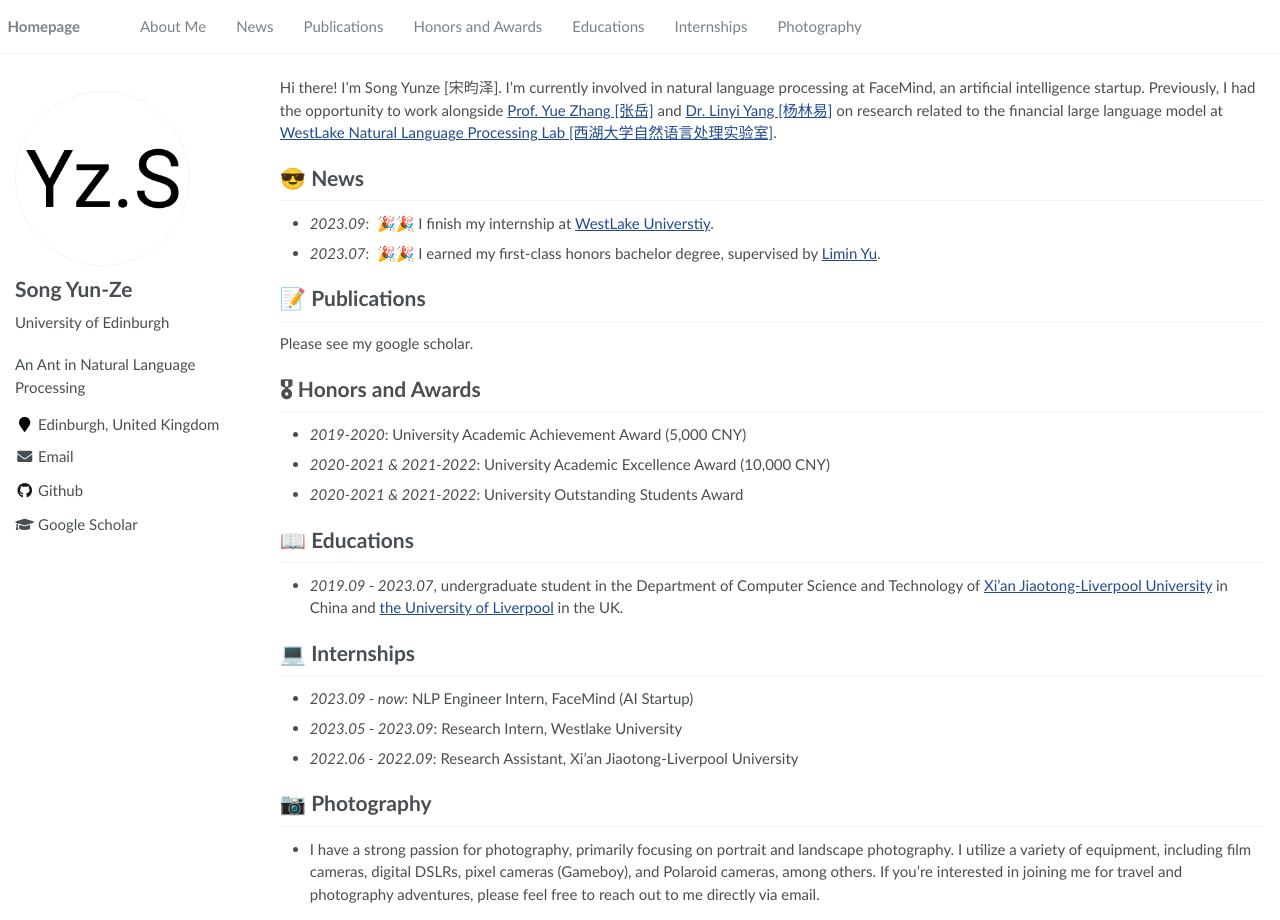
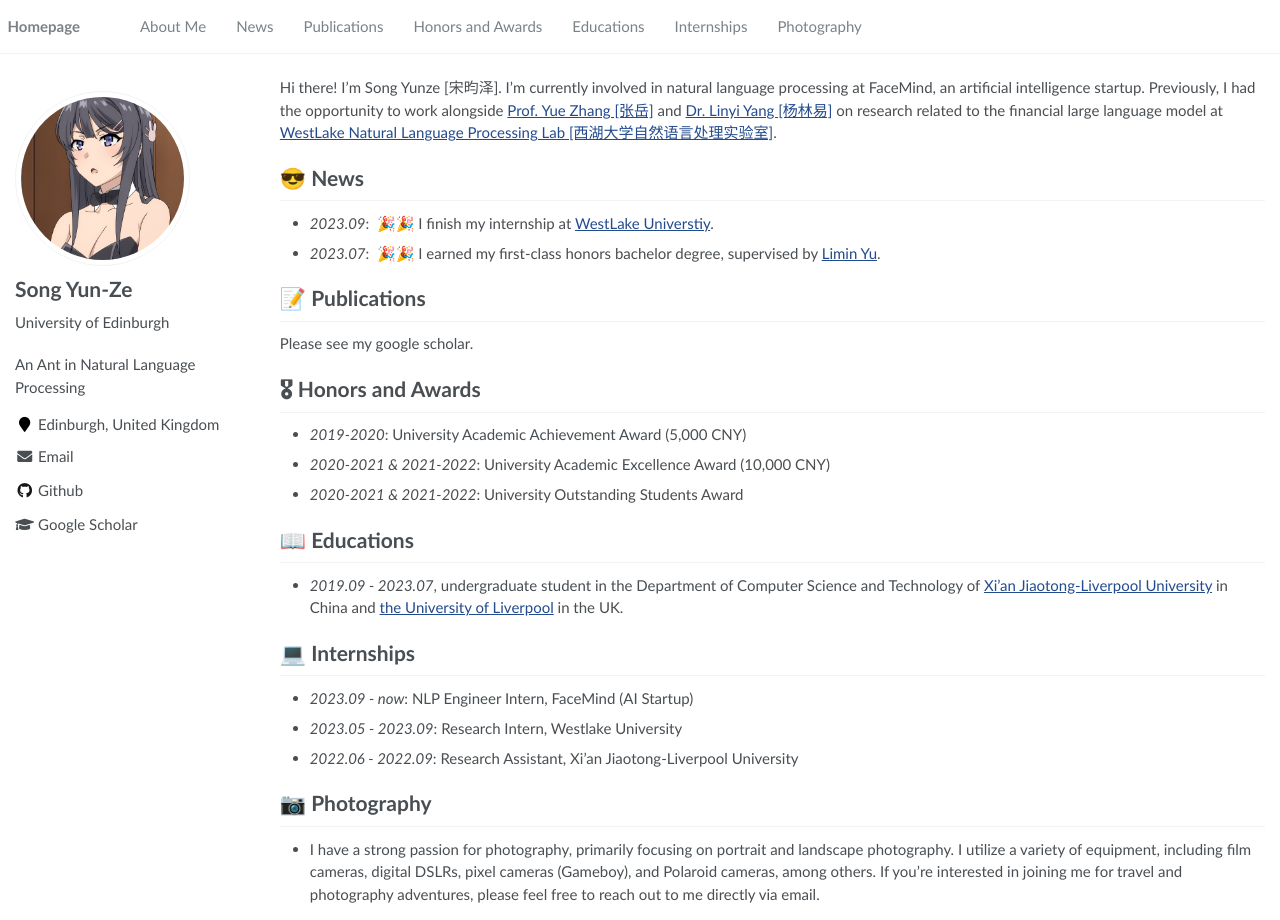
Before and after one commit to YunzeSong/YunzeSong.github.io, a Jekyll site: the page built from _pages/about.md, in a window 1280 px wide. Built offline with Jekyll 4.4.1, drawn with Linux system fonts in a browser that asks for light colours.

Commit message:
Update _config.yml

```diff
--- a/_config.yml
+++ b/_config.yml
@@ -22,7 +22,7 @@ baidu_site_verification  :  # get baidu_site_verification from https://ziyuan.ba
 # Site Author
 author:
   name             : "Song Yun-Ze"
-  avatar           : "images/android-chrome-512x512.png"
+  avatar           : "images/Sakurajima_Mai.png"
   bio              : "University of Edinburgh"
   location         : "Edinburgh, United Kingdom"
   employer         :
```
